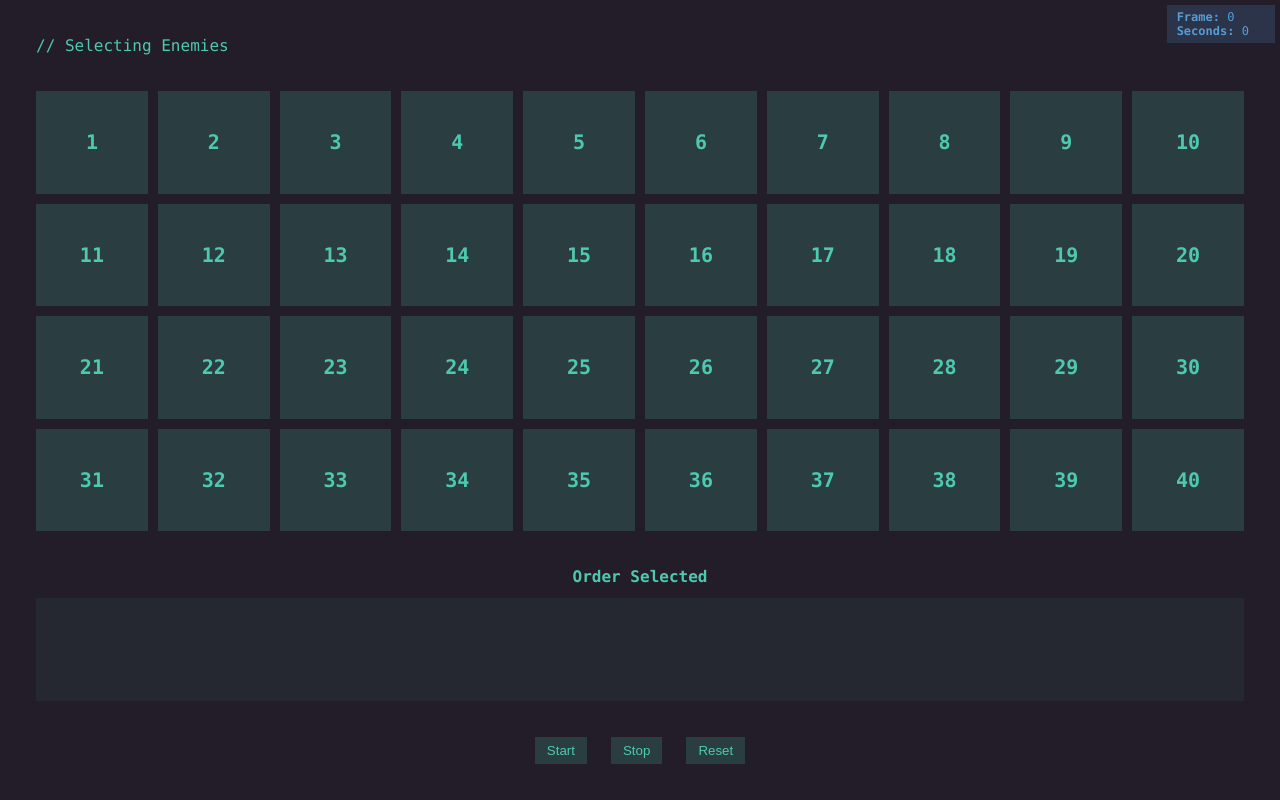
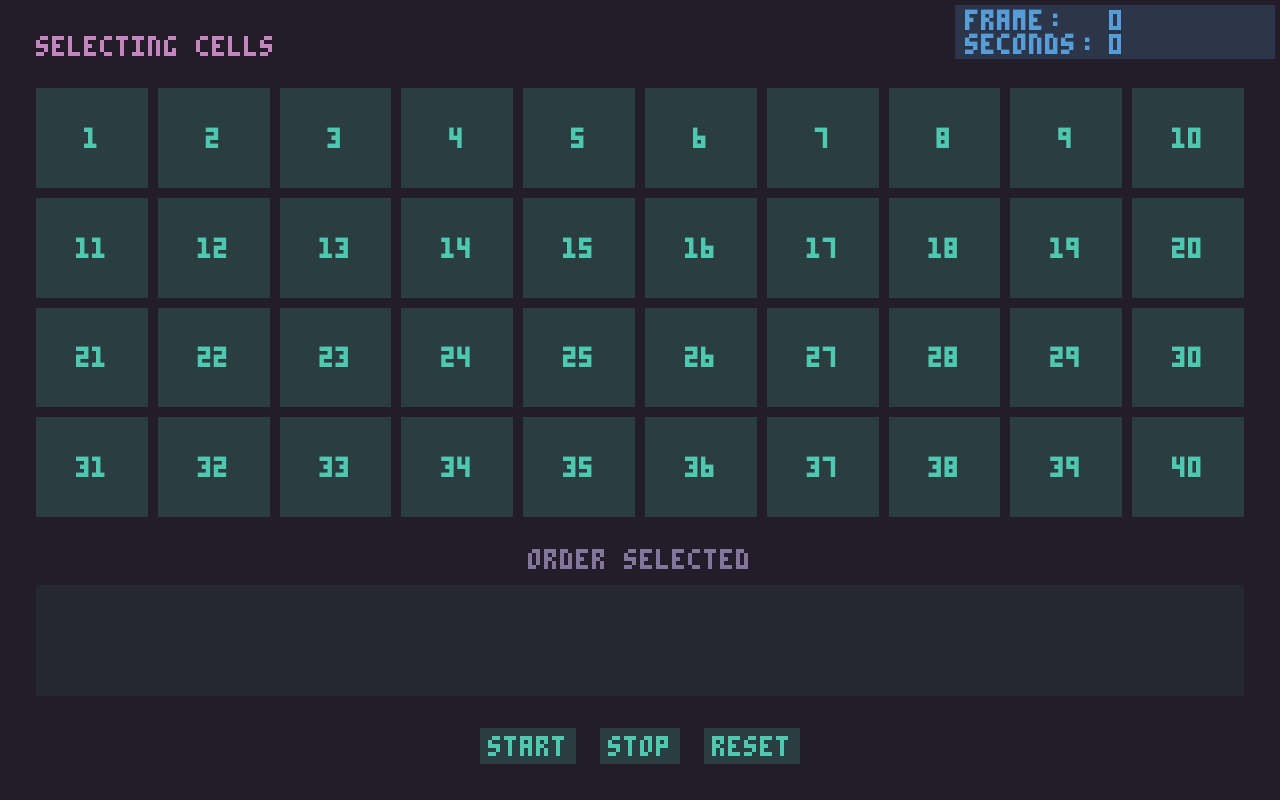
Before and after one commit to stephenmatheis/grid-select-next-cell, a plain HTML site: page index.html in a window 1280 px wide. Drawn offline with Linux system fonts and the light colour scheme.

Commit message:
feat: add pico-8 font

```diff
--- a/index.html
+++ b/index.html
@@ -3,7 +3,8 @@
 <head>
     <meta charset="UTF-8">
     <meta name="viewport" content="width=device-width, initial-scale=1.0">
-    <title>Selecting Enemies</title>
+    <title>Selecting Cells</title>
+    <link rel="icon" href="favicon.ico">
     <link rel="stylesheet" href="style.css">
 </head>
 
@@ -11,16 +12,16 @@
     <!-- FPS -->
     <div class="stats">
         <div>
-            <span>Frame: </span>
+            <span>Frame:</span>
             <span class="fps">0</span>
         </div>
         <div>
-            <span>Seconds: </span>
+            <span>Seconds:</span>
             <span class="seconds">0</span>
         </div>
     </div>
     <!-- Grid -->
-    <div class="comment"><span>// Selecting Enemies</span></div>
+    <div class="title"><span>Selecting Cells</span></div>
     <div class="grid">
         <div class="cell">1</div>
         <div class="cell">2</div>
--- a/style.css
+++ b/style.css
@@ -1,3 +1,8 @@
+@font-face {
+    font-family: "PICO-8";
+    src: url('pico-8-mono-upper.woff2');
+}
+
 :root {
     --primary: #4ec9b0;
     --primary-string: "#4ec9b0";
@@ -28,28 +33,34 @@
     --secondary-30: #569cd630;
     --secondary-50: #569cd650;
     --secondary-variant: #4d8cc1;
+
+    --muted: #83769c;
 }
 
 * {
     box-sizing: border-box;
+    font-size: 10px;
+    font-family: 'PICO-8', ui-monospace, SFMono-Regular, Menlo, Monaco, Consolas,
+        Liberation Mono, 'Courier New', monospace;
 }
 
 body {
     display: flex;
     flex-direction: column;
-    gap: 36px;
-
+    gap: 2ch;
     width: 100vw;
     height: 100vh;
-
     padding: 36px;
     margin: 0px;
-
     background-color: #221d29;
     color: #4ec9b0;
+    font-family: 'PICO-8', ui-monospace, SFMono-Regular, Menlo, Monaco, Consolas,
+        Liberation Mono, 'Courier New', monospace;
+}
 
-    font-family: ui-monospace, SFMono-Regular, Menlo, Monaco, Consolas,
-        Liberation Mono, 'Courier New', monospace;
+/* Title */
+.title {
+    color: var(--accent);
 }
 
 /* Grid */
@@ -64,10 +75,10 @@ body {
 .grid .cell {
     display: grid;
     place-content: center;
-    font-size: 20px;
     font-weight: 600;
     background-color: var(--primary-30);
     color: var(--primary);
+    padding: .5ch;
 }
 
 .cell.selected {
@@ -75,14 +86,13 @@ body {
     color: var(--accent);
 }
 
-/* Readouts */
-
+/* Order selected */
 .readout .selected {
     margin-top: var(--line-height);
     min-height: 57px;
     background-color: var(--primary-10);
     overflow: overlay;
-    padding: 12px;
+    padding: .5ch;
     display: grid;
     /* grid-auto-flow: column; */
     grid-template-columns: repeat(10, 1fr);
@@ -93,7 +103,6 @@ body {
 
 .readout .selected .order-line {
     color: var(--primary);
-    font-size: 14px;
 }
 
 .readout .selected .order-line.placeholder {
@@ -101,33 +110,36 @@ body {
 }
 
 .readout .selected .order-line span:first-child {
-    font-weight: 600;
+    color: var(--muted)
 }
 
 .readout .heading {
-    font-weight: 600;
     text-align: center;
-    margin-bottom: 12px;
+    margin-bottom: 1ch;
+    color: var(--muted);
 }
 
-.readout div {
-    font-size: 16px;
-}
-
-/* FPS */
+/* Stats */
 .stats {
     position: fixed;
     top: 5px;
     right: 5px;
-    background-color: var(--secondary-30);
+    /* background-color: var(--secondary-30); */
+    background-color: #2c3549;
     color: var(--secondary);
     padding: 5px 10px;
-    min-width: 15ch;
-    font-size: 12px;
+    min-width: 20ch;
+    white-space: nowrap;
+}
+
+.stats div:first-child {
+    margin-bottom: .25ch;
 }
 
 .stats div span:first-child {
     font-weight: 600;
+    width: 8ch;
+    display: inline-block;
 }
 
 /* Toolbar */
@@ -143,5 +155,6 @@ button {
     border: none;
     background-color: var(--primary-30);
     color: var(--primary);
-    padding: 6px 12px;
+    padding: .5ch;
+    text-align: center;
 }
```
Also changed, not shown: pico-8-mono-upper.woff2 (added).
